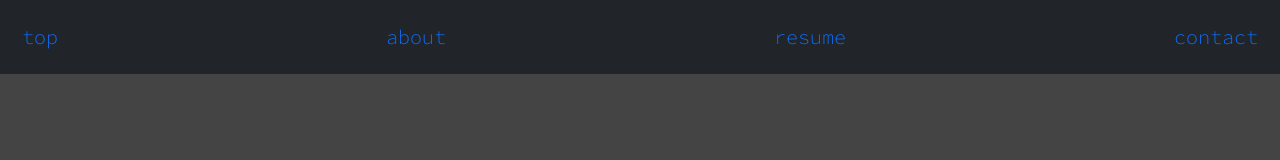
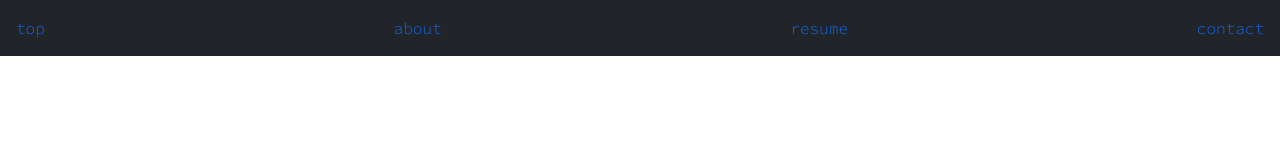
Before and after one commit to salsajeries/salsa-site, a plain HTML site: page index.html in a window 1280 px wide. Drawn offline with nearby package versions, Linux system fonts and the light colour scheme.

Commit message:
done for the night

```diff
--- a/mystyle.css
+++ b/mystyle.css
@@ -4,15 +4,15 @@ header {
     text-align: right;
 }
 
-nav a {
+/*nav a {
     font-family: 'Source Code Pro', monospace;
     color: #f0ebeb;
     font-size: 20px;
-    margin: 6px;
+    /*margin: 6px;
     display: flex;
     flex-direction: row;
-    justify-content: center;
-}
+    justify-content: center;*/
+}*/
 
 body {
     background-color: #444444;
@@ -26,7 +26,11 @@ h1 {
     color: #f0ebeb;
 }
 
-.nav {
+/*.nav {
     background-color: #9900008f;
     padding: 20px;
+}*/
+
+a:hover {
+    color: yellow;
 }
```
